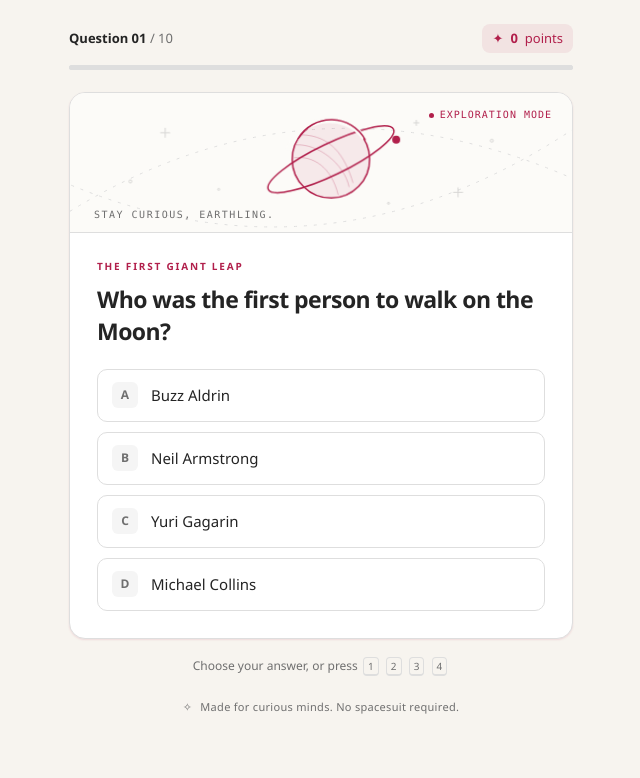
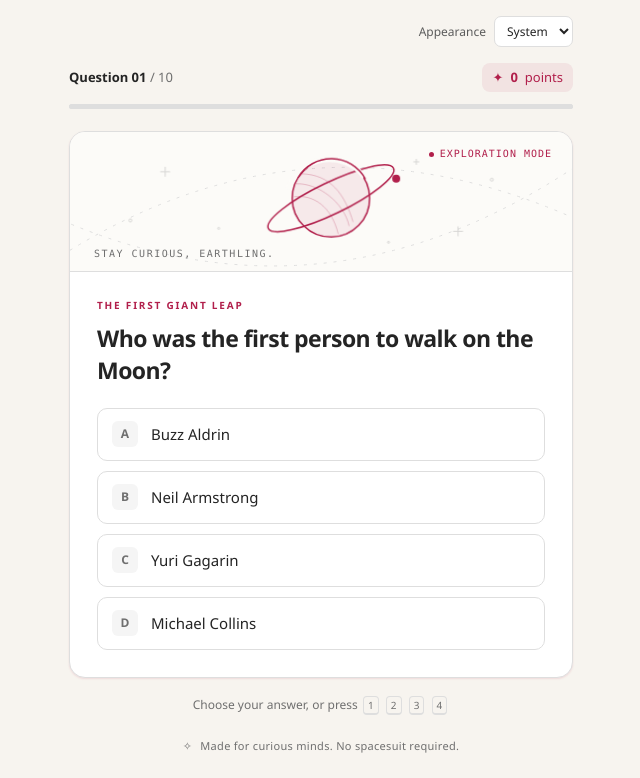
Before and after one commit to jeongaelee/space-quiz, a plain HTML site: page index.html in a window 1280 px wide. Shown: the part 264-1042 px from the top of the page, without its empty margins (319-959 px from the left). Before the commit the page ends 1003 px from the top, so only its background shows below. Drawn offline with Linux system fonts and the light colour scheme.

Commit message:
Add appearance selector
Co-authored-by: Copilot App <223556219+Copilot@users.noreply.github.com>

```diff
--- a/index.html
+++ b/index.html
@@ -8,9 +8,10 @@
   <script>
     (() => {
       const param = new URLSearchParams(window.location.search).get("scoutTheme");
-      const theme =
-        param || (window.matchMedia("(prefers-color-scheme: dark)").matches ? "dark" : "light");
-      document.documentElement.setAttribute("data-theme", theme);
+      const preference = param === "light" || param === "dark" ? param : "system";
+      const systemTheme = window.matchMedia("(prefers-color-scheme: dark)").matches ? "dark" : "light";
+      document.documentElement.dataset.themePreference = preference;
+      document.documentElement.dataset.theme = preference === "system" ? systemTheme : preference;
     })();
   </script>
   <style>
@@ -76,6 +77,8 @@
     .brand svg { width: 31px; height: 31px; color: var(--cp-accent); }
     .intro { text-align: center; margin: 23px 0 27px; }
     .eyebrow { color: var(--cp-accent); font-size: 11px; font-weight: 750; letter-spacing: 2.4px; text-transform: uppercase; }
+    .appearance-control { display: flex; justify-content: flex-end; align-items: center; gap: 8px; margin: -8px 0 16px; color: var(--cp-text-muted); font-size: 12px; }
+    .appearance-control select { max-width: 100%; padding: 5px 8px; border: 1px solid var(--cp-border); border-radius: 7px; background: var(--cp-surface); color: var(--cp-text); font: inherit; cursor: pointer; }
     h1 { position: relative; margin: 9px 0 10px; padding: 13px 15px; border: 1px solid var(--cp-border); border-left: 3px solid var(--cp-accent); border-radius: 10px; background: var(--cp-surface); box-shadow: inset 0 0 0 1px var(--cp-highlight); font: 650 clamp(18px, 4.8vw, 25px)/1.5 Consolas, "Courier New", Courier, monospace; letter-spacing: .06em; text-transform: uppercase; }
     .intro p { color: var(--cp-text-muted); margin: 0; }
     .status { display: flex; justify-content: space-between; align-items: center; margin-bottom: 12px; font-size: 13px; }
@@ -151,6 +154,14 @@
         <p>10 questions to take you out of this world.</p>
       </div>
     </header>
+    <div class="appearance-control">
+      <label for="appearance-select">Appearance</label>
+      <select id="appearance-select">
+        <option value="system">System</option>
+        <option value="light">Light</option>
+        <option value="dark">Dark</option>
+      </select>
+    </div>
     <div class="status">
       <div id="question-count"><strong>Question 01</strong> <span class="muted">/ 10</span></div>
       <div class="score" aria-live="polite" aria-atomic="true"><span aria-hidden="true">✦</span> <strong id="score">0</strong><span>points</span></div>
@@ -319,8 +330,16 @@
       if (event.altKey || event.ctrlKey || event.metaKey || event.repeat || answered || $("quiz").hidden) return;
       if (/^[1-4]$/.test(event.key)) { event.preventDefault(); selectAnswer(Number(event.key) - 1); }
     });
-    window.matchMedia("(prefers-color-scheme: dark)").addEventListener("change", (event) => {
-      if (!new URLSearchParams(location.search).has("scoutTheme")) {
+    const systemAppearance = window.matchMedia("(prefers-color-scheme: dark)");
+    $("appearance-select").value = document.documentElement.dataset.themePreference;
+    $("appearance-select").addEventListener("change", (event) => {
+      const preference = event.target.value;
+      document.documentElement.dataset.themePreference = preference;
+      document.documentElement.dataset.theme =
+        preference === "system" ? (systemAppearance.matches ? "dark" : "light") : preference;
+    });
+    systemAppearance.addEventListener("change", (event) => {
+      if (document.documentElement.dataset.themePreference === "system") {
         document.documentElement.dataset.theme = event.matches ? "dark" : "light";
       }
     });
```
